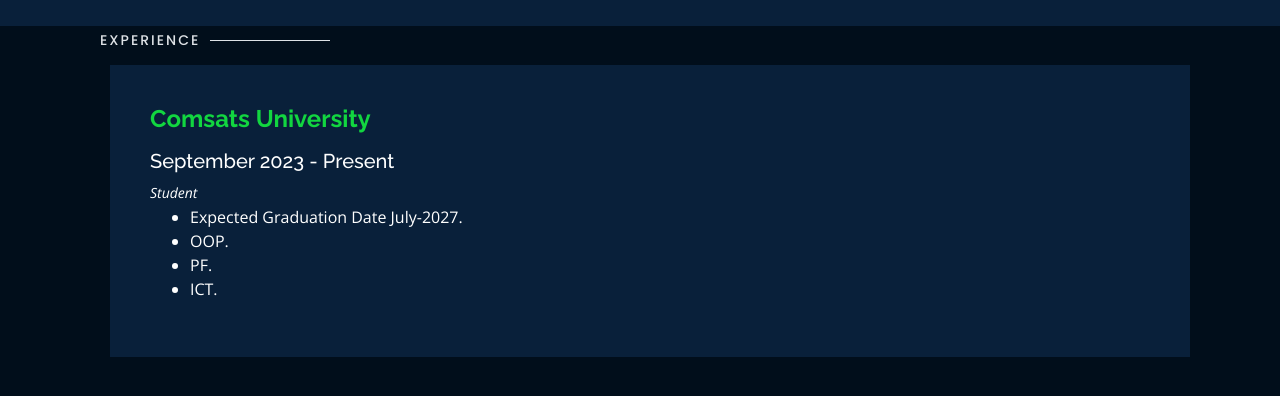
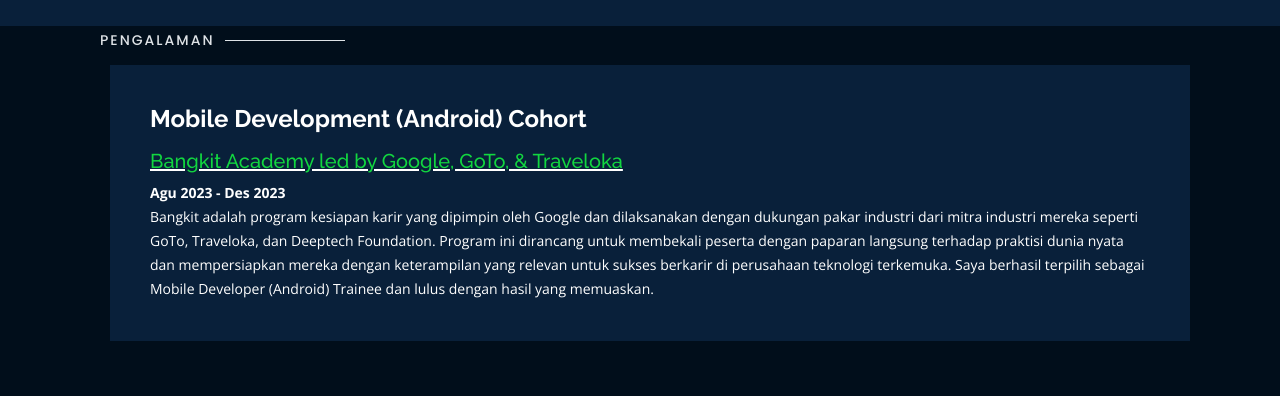
Before and after one commit to ReyviRahman/portfolio, a plain HTML site: page index.html in a window 1280 px wide. Both pictures are taken after a click on the link "Pengalaman". Shown: the part 64-460 px from the top of the page. Drawn offline with nearby package versions, Linux system fonts and the light colour scheme.

Commit message:
menambahkan pengalaman

```diff
--- a/index.html
+++ b/index.html
@@ -187,20 +187,19 @@
       </div>
 
       <div class="row portfolio-container" style="position: relative; height: 437.75px;">
-
          <div class="col-lg-4 col-md-6 portfolio-item filter-app" style="position: absolute; left: 0px; top: 0px;">
           <div class="portfolio-wrap">
-            <img src="assets/img/certification/java.jpg" class="img-fluid" alt="">
+            <img src="assets/img/certification/bangkit-certificate.jpg" class="img-fluid" alt="">
             <div class="portfolio-info">
-              <h4>Java-Programming</h4>
+              <h4>Bangkit 2023 Batch 2</h4>
               <div class="portfolio-links">
-                <a href="https://www.udemy.com/certificate/UC-ecf67e88-af10-4aa3-b7ea-8c84c0ad371f/" target="_blank" title="Certificate"><i class="bx bx-link"></i></a>
+                <a href="https://drive.google.com/file/d/16YuXeAecmAMjg24Knu9t6y-_gXNVWood/view?usp=sharing" target="_blank" title="Certificate"><i class="bx bx-link"></i></a>
               </div>
             </div>
            </div>
           </div>
 
-        <div class="col-lg-4 col-md-6 portfolio-item filter-app" style="position: absolute; left: 370px; top: 0px;">
+        <!-- <div class="col-lg-4 col-md-6 portfolio-item filter-app" style="position: absolute; left: 370px; top: 0px;">
           <div class="portfolio-wrap">
             <img src="assets/img/certification/bash.jpg" class="img-fluid" alt="">
             <div class="portfolio-info">
@@ -267,7 +266,7 @@
             <div class="portfolio-info">
               <h4>Linux Administration</h4>
               <div class="portfolio-links">
-                <!-- <a href="https://drive.google.com/" target="_blank" title="Certificate"><i class="bx bx-link"></i></a> -->
+                <a href="https://drive.google.com/" target="_blank" title="Certificate"><i class="bx bx-link"></i></a>
               </div>
             </div>
           </div>
@@ -295,7 +294,7 @@
               </div>
             </div>
           </div>
-        </div>
+        </div> -->
 
       </div>
     </div>
@@ -307,21 +306,17 @@
   <section id="experience" class="services">
     <div class="container">
       <div class="section-title">
-        <h2>Experience</h2>
+        <h2>Pengalaman</h2>
       </div>
       <div class="row">
           <div class="col-lg-12" data-aos="fade-up">
               <div class="col-md-12 mt-4 mt-md-0 icon-box" data-aos="fade-up" data-aos-delay="100">
-                <h4 style="text-align:left;"><a href="https://www.comsats.edu.pk/" style="color:#12d640">Comsats University</a><br> </h4>
-                <h5 style="text-align:left;">September 2023 - Present</h5>
-                <p style="text-align:left;color:#fff"><em>Student </em></p>
-                <ul style="text-align:left;">
-                  <li>Expected Graduation Date July-2027.</li>
-                  <li>OOP.</li>
-                  <li>PF.</li>
-                  <li>ICT.</li>
-
-                </ul>
+                <h4 style="text-align:left;">Mobile Development (Android) Cohort</h4>
+                <h5 style="text-align:left; text-decoration: underline;"><a href="https://g.co/bangkit">Bangkit Academy led by Google, GoTo, & Traveloka</a> </h5>
+                <p style="text-align: left; font-weight: bold; color: #fff;">Agu 2023 - Des 2023</p>
+                <p style="text-align: left; color: #fff;">Bangkit adalah program kesiapan karir yang dipimpin oleh Google dan dilaksanakan dengan dukungan pakar industri dari mitra industri mereka seperti GoTo, Traveloka, dan Deeptech Foundation. Program ini dirancang untuk membekali peserta dengan paparan langsung terhadap praktisi dunia nyata dan mempersiapkan mereka dengan keterampilan yang relevan untuk sukses berkarir di perusahaan teknologi terkemuka.
+                Saya berhasil terpilih sebagai Mobile Developer (Android) Trainee dan lulus dengan hasil yang memuaskan.</p>
+                <p style=""></p>
               </div>
 
           </div>
```
Also changed, not shown: 1 other file.
